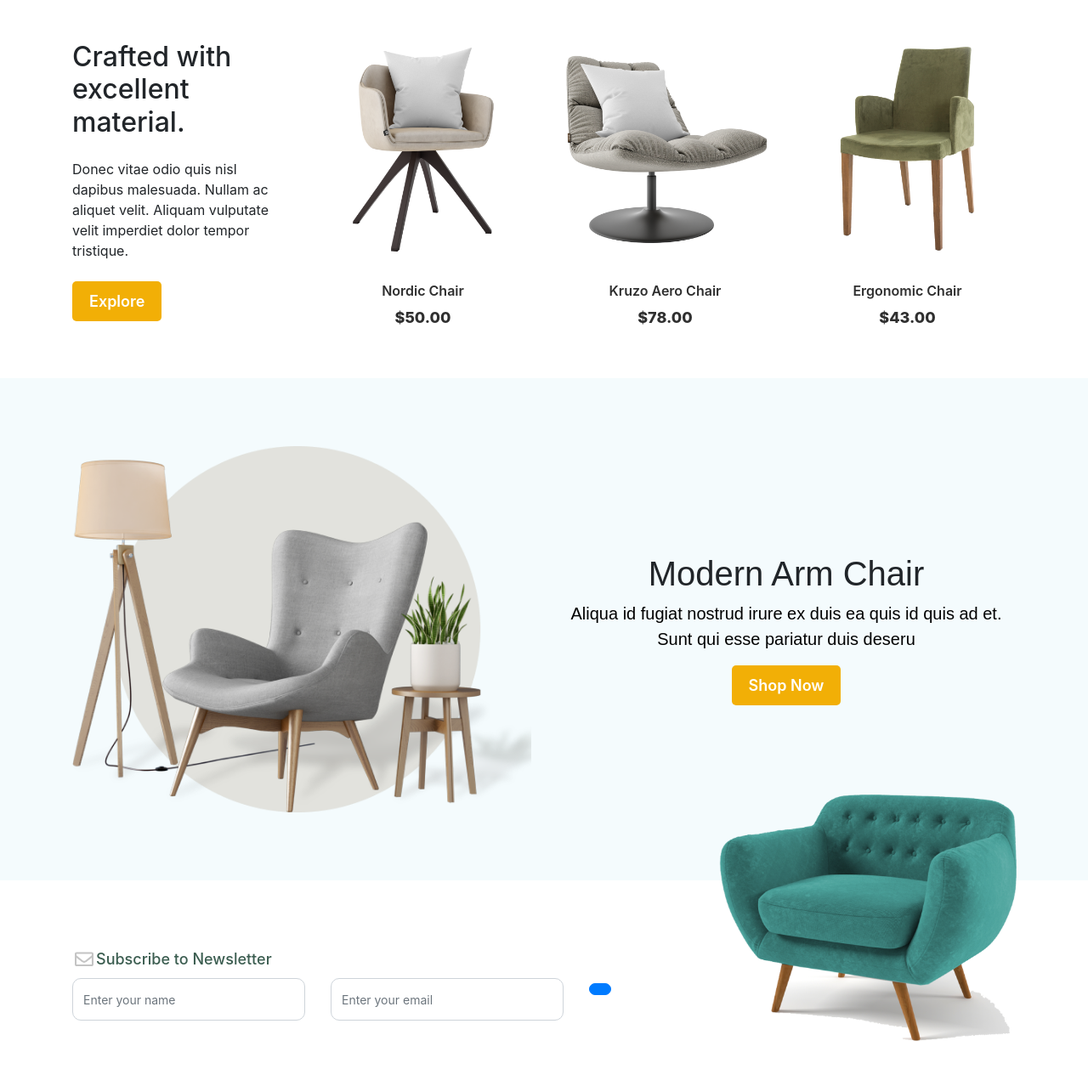
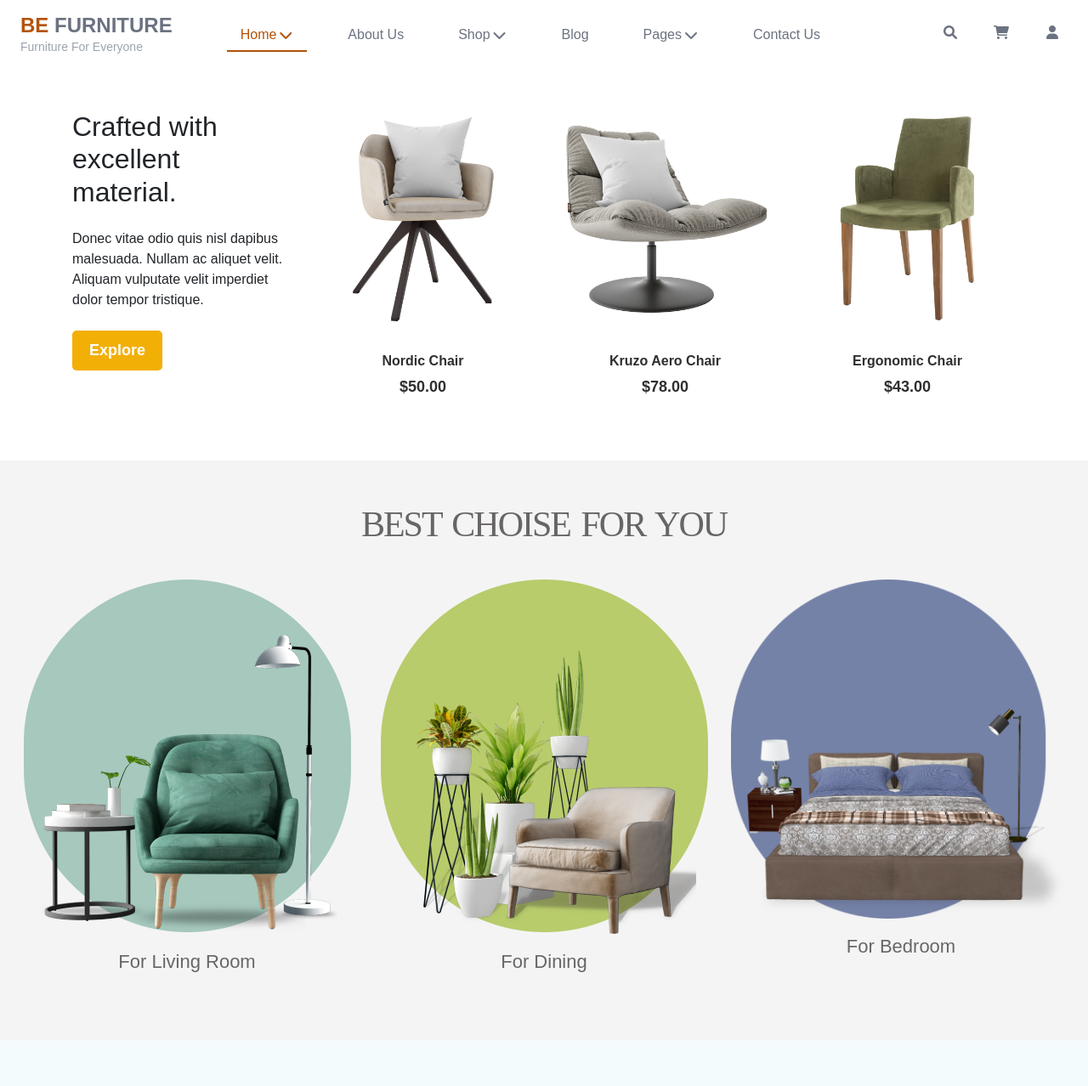
Before and after one commit to syeda-eman27/e-project, a plain HTML site: page index.html in a window 1280 px wide. Shown: the top 1278 px of the page at 85% size. Drawn offline with nearby package versions, Linux system fonts and the light colour scheme; files that its build step writes are made by us from their sources.

Commit message:
working...

```diff
--- /dev/null
+++ b/CSS/cart.css
@@ -0,0 +1,164 @@
+.cart-container {
+    display: grid;
+    grid-template-columns: repeat(auto-fit, minmax(300px, 1fr));
+    gap: 2rem;
+    padding: 2rem;
+  }
+
+  .cart-card {
+    background: #fff;
+    border-radius: 15px;
+    padding: 1.5rem;
+    box-shadow: 0 5px 15px rgba(0,0,0,0.1);
+    transition: all 0.3s ease;
+    position: relative;
+    overflow: hidden;
+  }
+
+  .cart-card:hover {
+    transform: translateY(-10px);
+  }
+
+  .cart-card img {
+    width: 100%;
+    height: 200px;
+    object-fit: cover;
+    border-radius: 10px;
+  }
+
+  .cart-card h3 {
+    margin: 1rem 0;
+    color: #333;
+    font-size: 1.2rem;
+  }
+
+  .cart-card .price {
+    font-weight: bold;
+    color: #3b5d50;
+    font-size: 1.3rem;
+  }
+
+  .cart-card button {
+    width: 100%;
+    padding: 0.8rem;
+    margin-top: 1rem;
+    border: none;
+    border-radius: 8px;
+    cursor: pointer;
+    transition: all 0.3s ease;
+  }
+
+  /* Unique styles for each card */
+  .card-1 {
+    background: linear-gradient(145deg, #ffffff, #f0f0f0);
+  }
+  .card-1 button {
+    background: #ff6b6b;
+    color: white;
+  }
+  .card-1:hover {
+    box-shadow: 0 8px 20px rgba(255,107,107,0.2);
+  }
+
+  .card-2 {
+    background: linear-gradient(145deg, #ffffff, #e6f6fa);
+  }
+  .card-2 button {
+    background: #4ecdc4;
+    color: white;
+  }
+  .card-2:hover {
+    box-shadow: 0 8px 20px rgba(78,205,196,0.2);
+  }
+
+  .card-3 {
+    background: linear-gradient(145deg, #ffffff, #fff4e6);
+  }
+  .card-3 button {
+    background: #ff9f43;
+    color: white;
+  }
+  .card-3:hover {
+    box-shadow: 0 8px 20px rgba(255,159,67,0.2);
+  }
+
+  .card-4 {
+    background: linear-gradient(145deg, #ffffff, #f3e5f5);
+  }
+  .card-4 button {
+    background: #a55eea;
+    color: white;
+  }
+  .card-4:hover {
+    box-shadow: 0 8px 20px rgba(165,94,234,0.2);
+  }
+
+  .card-5 {
+    background: linear-gradient(145deg, #ffffff, #e8f5e9);
+  }
+  .card-5 button {
+    background: #2ecc71;
+    color: white;
+  }
+  .card-5:hover {
+    box-shadow: 0 8px 20px rgba(46,204,113,0.2);
+  }
+
+  .card-6 {
+    background: linear-gradient(145deg, #ffffff, #fce4ec);
+  }
+  .card-6 button {
+    background: #e84393;
+    color: white;
+  }
+  .card-6:hover {
+    box-shadow: 0 8px 20px rgba(232,67,147,0.2);
+  }
+
+  .card-7 {
+    background: linear-gradient(145deg, #ffffff, #e3f2fd);
+  }
+  .card-7 button {
+    background: #2196f3;
+    color: white;
+  }
+  .card-7:hover {
+    box-shadow: 0 8px 20px rgba(33,150,243,0.2);
+  }
+
+  .card-8 {
+    background: linear-gradient(145deg, #ffffff, #fff3e0);
+  }
+  .card-8 button {
+    background: #f39c12;
+    color: white;
+  }
+  .card-8:hover {
+    box-shadow: 0 8px 20px rgba(243,156,18,0.2);
+  }
+
+  .card-9 {
+    background: linear-gradient(145deg, #ffffff, #e8eaf6);
+  }
+  .card-9 button {
+    background: #3f51b5;
+    color: white;
+  }
+  .card-9:hover {
+    box-shadow: 0 8px 20px rgba(63,81,181,0.2);
+  }
+
+  /* Hover animations */
+  .cart-card button:hover {
+    transform: scale(1.05);
+    filter: brightness(110%);
+  }
+
+  @keyframes fadeIn {
+    from { opacity: 0; transform: translateY(20px); }
+    to { opacity: 1; transform: translateY(0); }
+  }
+
+  .cart-card {
+    animation: fadeIn 0.6s ease-out forwards;
+  }
--- a/style.css
+++ b/CSS/style.css
@@ -1,3 +1,124 @@
+
+/* Start Header Section */
+body {
+  font-family: Arial, sans-serif;
+  margin: 0;
+  padding: 0;
+}
+
+.header {
+  width: 100%;
+  padding: 1rem 1.5rem;
+  display: flex;
+  align-items: center;
+  justify-content: space-between;
+  background-color: white;
+}
+
+.header-left {
+  display: flex;
+  align-items: center;
+}
+
+.logo {
+  margin-right: 4rem;
+}
+
+.logo-text {
+  font-size: 1.5rem;
+  font-weight: bold;
+  margin: 0;
+}
+
+.logo-text-amber {
+  color: #b45309; /* Amber-700 */
+}
+
+.logo-text-gray {
+  color: #6b7280; /* Gray-500 */
+}
+
+.logo-subtext {
+  font-size: 0.875rem;
+  color: #9ca3af; /* Gray-400 */
+  margin: 0;
+}
+
+.nav {
+  display: none;
+}
+
+@media (min-width: 768px) {
+  .nav {
+    display: flex;
+    align-items: center;
+    gap: 2rem;
+  }
+}
+
+.nav-item {
+  position: relative;
+}
+
+.nav-link {
+  text-decoration: none;
+  color: #6b7280; /* Gray-500 */
+  font-weight: 500;
+  display: flex;
+  align-items: center;
+  transition: color 0.3s;
+}
+
+.nav-link:hover {
+  color: #b45309; /* Amber-700 */
+}
+
+.nav-link-amber {
+  color: #b45309; /* Amber-700 */
+}
+
+.nav-icon {
+  height: 1rem;
+  width: 1rem;
+  margin-left: 0.25rem;
+}
+
+.nav-underline {
+  position: absolute;
+  bottom: 0;
+  left: 0;
+  width: 100%;
+  height: 0.125rem;
+  background-color: #b45309; /* Amber-700 */
+}
+
+.header-right {
+  display: flex;
+  align-items: center;
+  gap: 1.5rem;
+}
+
+.icon-button {
+  background: none;
+  border: none;
+  cursor: pointer;
+  color: #6b7280; /* Gray-500 */
+  transition: color 0.3s;
+}
+
+.icon-button:hover {
+  color: #b45309; /* Amber-700 */
+}
+
+.icon {
+  height: 1.5rem;
+  width: 1.5rem;
+}
+
+/* End Header Section */
+
+
+/* Start Product Section */
 .product-section {
   padding: 3rem 0px;
 }
@@ -7,7 +128,7 @@
   text-decoration: none;
   display: block;
   position: relative;
-  padding-bottom: 10px;
+  padding-bottom: 25px;
   cursor: pointer;
 }
 
@@ -132,8 +253,53 @@
   color: white;
 
 }
+/* End Product Section */
 
-/* footer */
+/* best choise section */
+
+.categories{
+  padding: 50px 20px;
+  text-align: center;background-color: #f4f4f4;
+}
+
+.categories h2 {
+  font-size: 42px;
+  margin-bottom: 40px;
+  color: #686565;
+  font-family: Playfair;
+  font-weight: 400;
+  text-transform: uppercase;
+  letter-spacing: -2px;
+  word-spacing: 4px;
+}
+
+.category-grid{
+  display: grid;
+  grid-template-columns: repeat(auto-fit, minmax(350px, 1fr));
+  gap: 20px;
+}
+
+
+.category-item h4 {
+  padding: 20px;
+  border-radius: 10px;
+  text-align: center;
+  font-family: sans-serif;
+  font-size: 22px;
+  color: #686565;
+}
+
+.category-item img {
+  max-width: 100%;
+  border-radius: 10px;
+}
+
+/* end best choise section */
+
+
+
+
+/* footer section */
 
 .footer-section {
   padding: 80px 0;
@@ -276,3 +442,5 @@
 .untree_co-section {
   padding: 7rem 0;
 }
+
+/* end footer section */
--- a/index.html
+++ b/index.html
@@ -9,13 +9,71 @@
     <meta name="keywords" content="bootstrap, bootstrap4" />
     <link rel="stylesheet" href="https://cdn.jsdelivr.net/npm/bootstrap@4.6.2/dist/css/bootstrap.min.css"
         integrity="sha384-xOolHFLEh07PJGoPkLv1IbcEPTNtaed2xpHsD9ESMhqIYd0nLMwNLD69Npy4HI+N" crossorigin="anonymous">
+		<link rel="stylesheet" href="https://cdnjs.cloudflare.com/ajax/libs/font-awesome/6.0.0-beta3/css/all.min.css">
+		<link rel="stylesheet" href="CSS/style.css">
     <link href="style.css" rel="stylesheet">
     <title>Furni design</title>
 </head>
-<title>Document</title>
-</head>
+<body>
+	<!-- Start Header Section -->
+	<header class="header">
+		<div class="header-left">
+		  <div class="logo">
+			<h1 class="logo-text">
+			  <span class="logo-text-amber">BE</span>
+			  <span class="logo-text-gray">FURNITURE</span>
+			</h1>
+			<p class="logo-subtext">Furniture For Everyone</p>
+		  </div>
 
-<body>
+		  <nav class="nav">
+			<div class="nav-item group">
+			  <a href="#" class="nav-link nav-link-amber">
+				Home
+				<i class="fas fa-chevron-down nav-icon"></i>
+			  </a>
+			  <div class="nav-underline"></div>
+			</div>
+
+			<a href="#" class="nav-link">About Us</a>
+
+			<div class="nav-item group">
+			  <a href="#" class="nav-link">
+				Shop
+				<i class="fas fa-chevron-down nav-icon"></i>
+			  </a>
+			</div>
+
+			<a href="#" class="nav-link">Blog</a>
+
+			<div class="nav-item group">
+			  <a href="#" class="nav-link">
+				Pages
+				<i class="fas fa-chevron-down nav-icon"></i>
+			  </a>
+			</div>
+
+			<a href="#" class="nav-link">Contact Us</a>
+		  </nav>
+		</div>
+
+		<div class="header-right">
+		  <button aria-label="Search" class="icon-button">
+			<i class="fas fa-search icon"></i>
+		  </button>
+
+		  <button aria-label="Shopping Cart" class="icon-button">
+			<i class="fas fa-shopping-cart icon"></i>
+		  </button>
+
+		  <button aria-label="User Account" class="icon-button">
+			<i class="fas fa-user icon"></i>
+		  </button>
+		</div>
+	  </header>
+
+	  <!-- End Header Section -->
+
     <!-- Start Product Section -->
     <div class="product-section">
         <div class="container">
@@ -73,6 +131,33 @@
     </div>
     <!-- End Product Section -->
 
+	<!-- best choise section -->
+	  <!-- Categories Section -->
+	  <section id="categories" class="categories">
+        <h2>Best Choise For You</h2>
+        <div class="category-grid">
+            <div class="category-item">
+				<a href="#">
+                <img src="images/choice1.png" alt="Living Room">
+                <h4>For Living Room</h3>
+				</a>
+            </div>
+            <div class="category-item">
+				<a href="#">
+                <img src="images/choice2.png"  alt="Bedroom">
+                <h4>For Dining</h3>
+				</a>
+            </div>
+            <div class="category-item">
+				<a href="#">
+                <img src="images/choice3.png" alt="Dining">
+                <h4>For Bedroom</h3>
+				</a>
+            </div>
+        </div>
+    </section>
+	<!-- end best choise section -->
+
     <!-- arm chair -->
     <div class="main">
         <div class="container">
@@ -113,7 +198,7 @@
 									<input type="email" class="form-control" placeholder="Enter your email">
 								</div>
 								<div class="col-auto">
-									<button class="btn btn-primary">
+									<button type="submit" class="btn btn-primary" aria-label="Submit newsletter">
 										<span class="fa fa-paper-plane"></span>
 									</button>
 								</div>
@@ -129,10 +214,10 @@
 						<p class="mb-4">Donec facilisis quam ut purus rutrum lobortis. Donec vitae odio quis nisl dapibus malesuada. Nullam ac aliquet velit. Aliquam vulputate velit imperdiet dolor tempor tristique. Pellentesque habitant</p>
 
 						<ul class="list-unstyled custom-social">
-							<li><a href="#"><span class="fa fa-brands fa-facebook-f"></span></a></li>
-							<li><a href="#"><span class="fa fa-brands fa-twitter"></span></a></li>
-							<li><a href="#"><span class="fa fa-brands fa-instagram"></span></a></li>
-							<li><a href="#"><span class="fa fa-brands fa-linkedin"></span></a></li>
+							<li><a href="#" aria-label="Visit our Facebook page"><span class="fa fa-brands fa-facebook-f"></span></a></li>
+							<li><a href="#" aria-label="Visit our Twitter page"><span class="fa fa-brands fa-twitter"></span></a></li>
+							<li><a href="#" aria-label="Visit our Instagram page"><span class="fa fa-brands fa-instagram"></span></a></li>
+							<li><a href="#" aria-label="Visit our LinkedIn page"><span class="fa fa-brands fa-linkedin"></span></a></li>
 						</ul>
 					</div>
 
```
Also changed, not shown: cart.html (added, +76 -0 lines), images/choice1.png (added), images/choice2.png (added), images/choice3.png (added).
